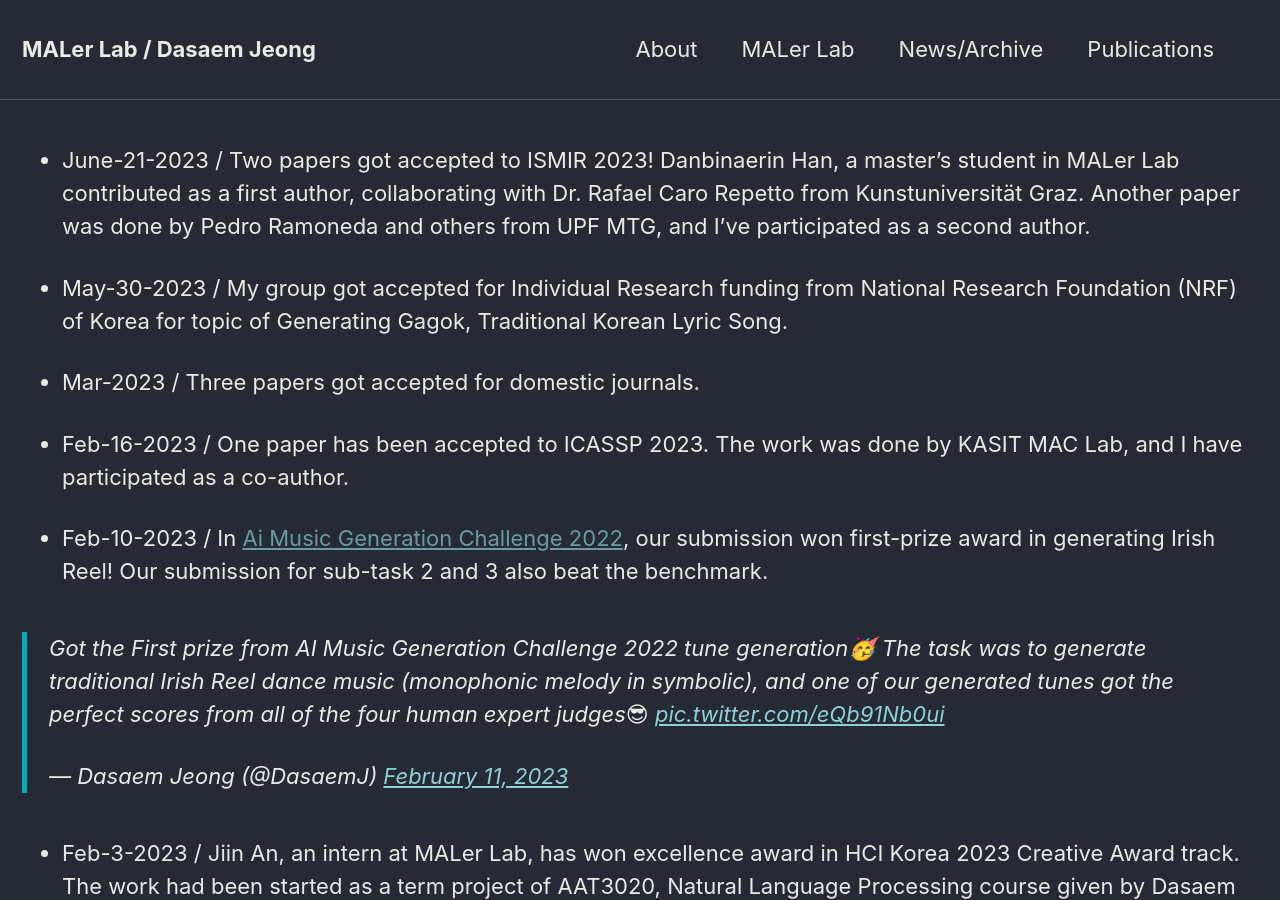
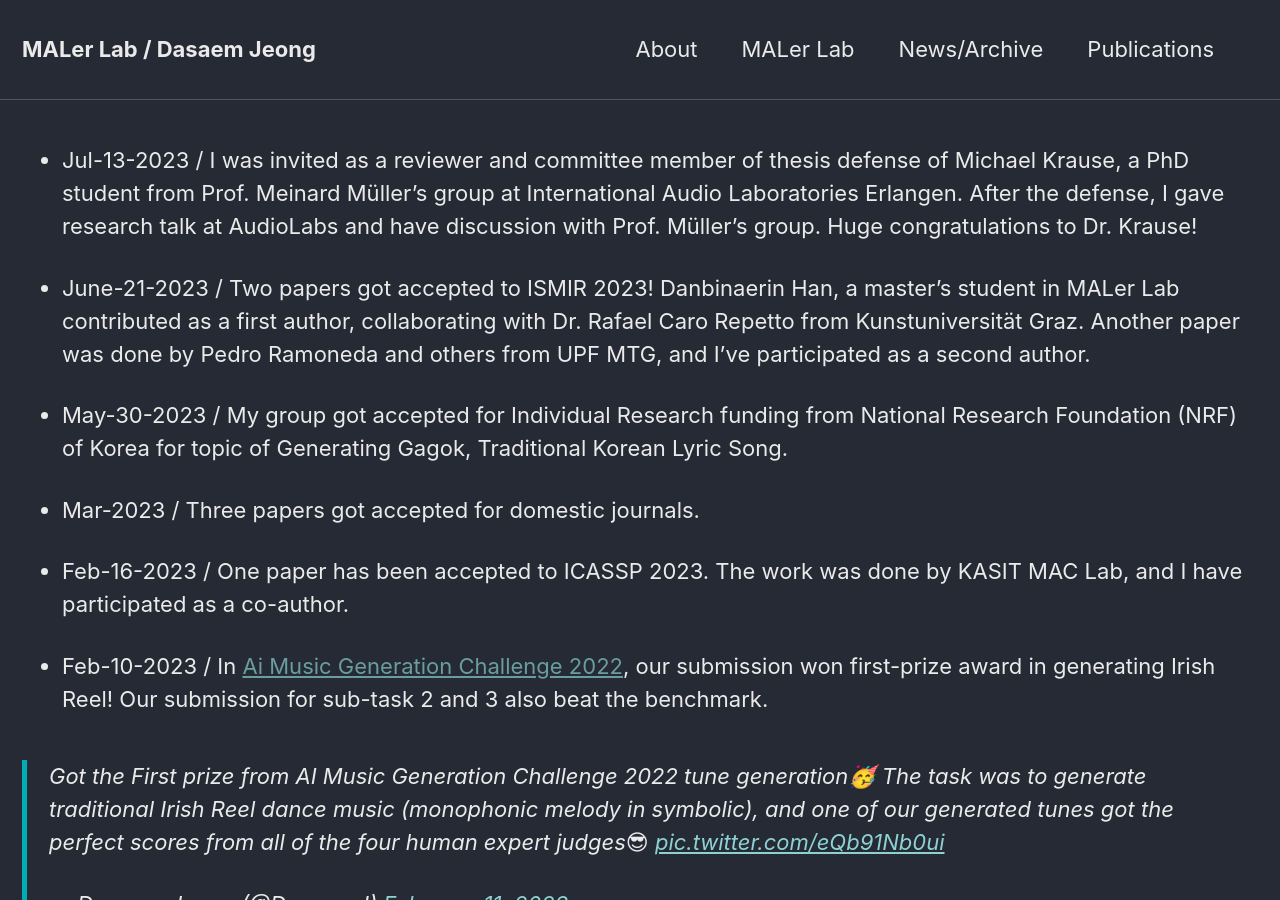
Before and after one commit to jdasam/jdasam.github.io, a Jekyll site: the page built from archive.md, in a window 1280 px wide and 900 px high. Built offline with Jekyll 4.4.1, drawn with Linux system fonts in a browser that asks for light colours; comment, search, counter and statistics services are not loaded.

Commit message:
Update archive.md

```diff
--- a/archive.md
+++ b/archive.md
@@ -3,6 +3,8 @@ layout: splash
 title: News / Archive
 permalink: /archive/
 ---
+* Jul-13-2023 / I was invited as a reviewer and committee member of thesis defense of Michael Krause, a PhD student from Prof. Meinard Müller's group at International Audio Laboratories Erlangen. After the defense, I gave research talk at AudioLabs and have discussion with Prof. Müller's group. Huge congratulations to Dr. Krause!
+
 * June-21-2023 / Two papers got accepted to ISMIR 2023! Danbinaerin Han, a master's student in MALer Lab contributed as a first author, collaborating with Dr. Rafael Caro Repetto from Kunstuniversität Graz. Another paper was done by Pedro Ramoneda and others from UPF MTG, and I've participated as a second author.
 
 * May-30-2023 / My group got accepted for Individual Research funding from National Research Foundation (NRF) of Korea for topic of Generating Gagok, Traditional Korean Lyric Song.
```
